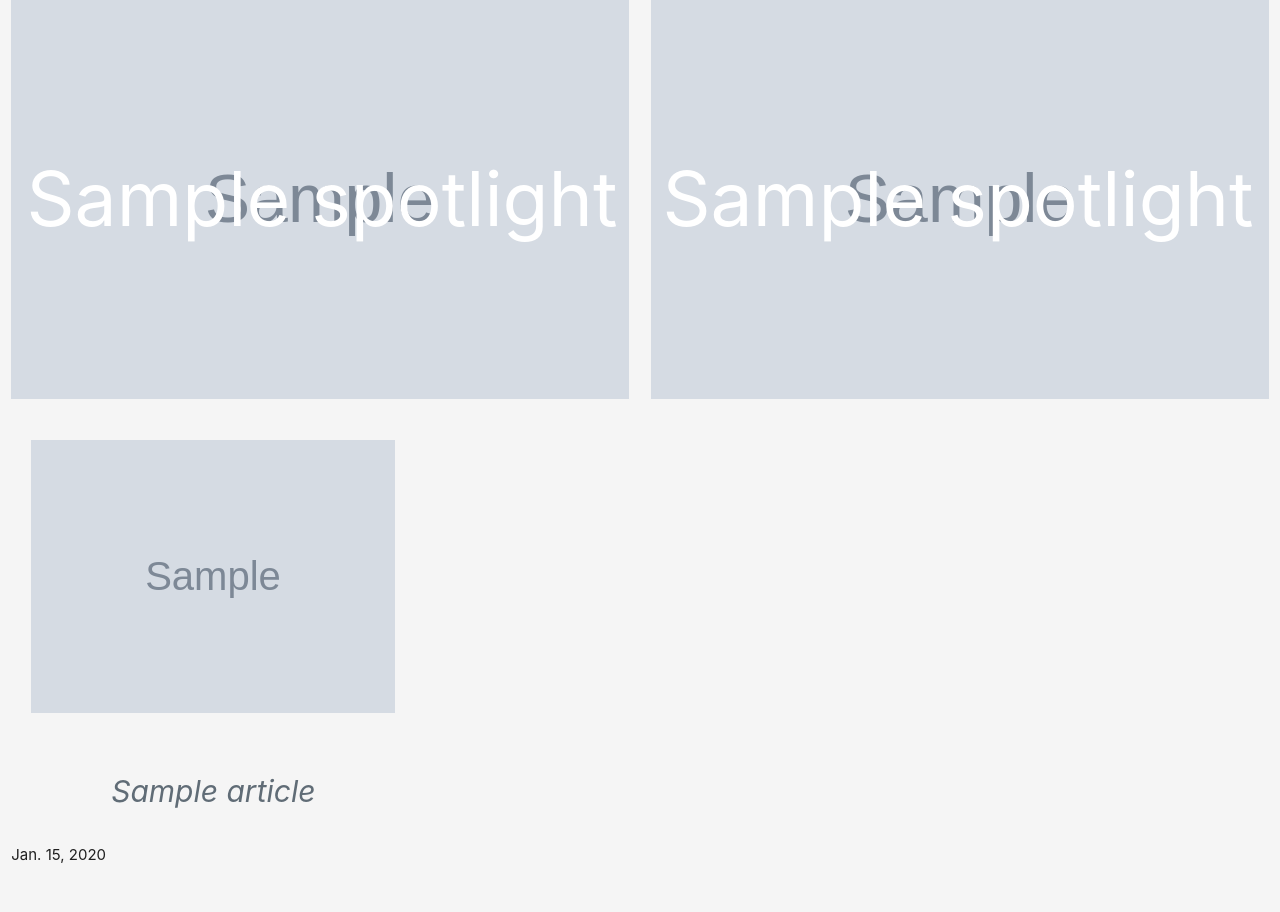
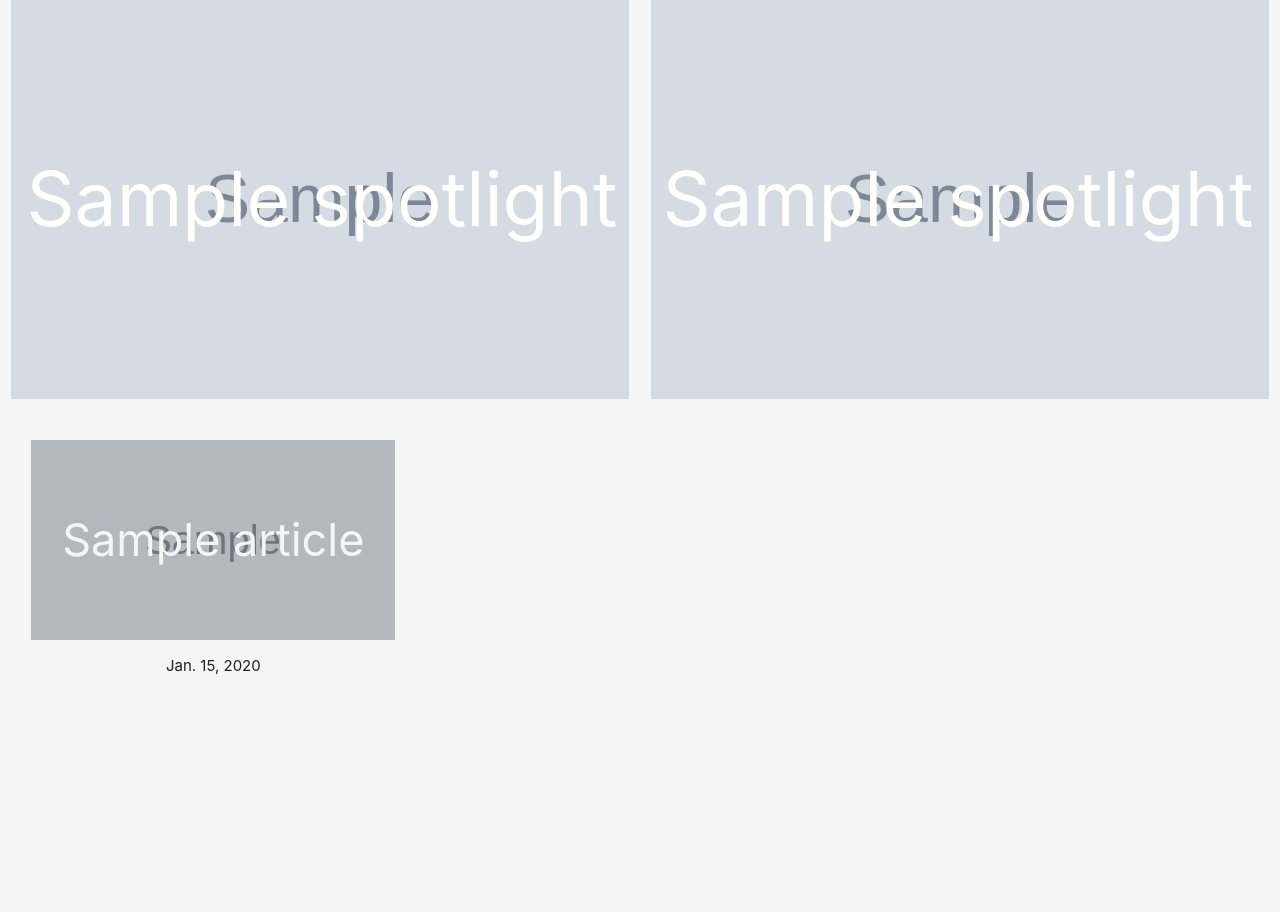
Before and after one commit to Jefwillems/FADREA, a Django app: page / in a window 1280 px wide. Shown: the part 181-1093 px from the top of the page. After the commit the page ends 855 px from the top, so only its background shows below. Run offline with Django 3.2, Linux system fonts and the light colour scheme; tables that the repository leaves empty hold one stand-in row (values such as "Sample post"); grey boxes marked "Sample" are stand-in pictures; some libraries are stand-ins or nearby versions.

Commit message:
restyled article list

```diff
--- a/main/static/main/css/article-list.css
+++ b/main/static/main/css/article-list.css
@@ -1,9 +1,38 @@
 .article-image {
-    padding: 5%;
+    padding: 5% 5% 0;
 }
 
-.article-image img {
+.img {
     max-width: 100%;
+    height: 200px;
+    background: no-repeat 50% 50%;
+    background-size: cover;
+
+}
+
+.img div {
+    background-color: rgba(44, 44, 44, 0.2);
+    margin: auto;
+    width: 100%;
+    display: flex;
+    flex-direction: column;
+    justify-content: center;
+    height: 100%;
+    transition: background-color 125ms linear;
+}
+
+.img div:hover {
+    background-color: transparent;
+}
+
+.created {
+    text-align: center;
+}
+
+.img div span {
+    text-align: center;
+    font-size: 3rem;
+    color: #f5f5f5;
 }
 
 .article-title {
--- a/main/static/main/css/index.css
+++ b/main/static/main/css/index.css
@@ -7,7 +7,7 @@
 
 }
 
-.spotlight-item .img {
+.spotlight-item .slimg {
     max-width: 100%;
     height: 400px;
     background: no-repeat 50% 50%;
--- a/main/templates/main/index.html
+++ b/main/templates/main/index.html
@@ -23,13 +23,13 @@
         {% with view.spotlight as s %}
             <div class="col s12 m8 l6 spotlight-item">
                 <a href="{{ s.left_url }}">
-                    <div class="img" style='background-image: url("{{ s.left_image }}")'>&nbsp;</div>
+                    <div class="slimg" style='background-image: url("{{ s.left_image }}")'>&nbsp;</div>
                     <span>{{ s.left_title }}</span>
                 </a>
             </div>
             <div class="col s12 m8 l6 spotlight-item">
                 <a href="{{ s.right_url }}">
-                    <div class="img" style='background-image: url("{{ s.right_image }}")'>&nbsp;</div>
+                    <div class="slimg" style='background-image: url("{{ s.right_image }}")'>&nbsp;</div>
                     <span>{{ s.right_title }}</span>
                 </a>
             </div>
@@ -42,15 +42,13 @@
                 <div class="col s12 m6 l4 article-container">
                     <div class="article-image">
                         <a href="{% url 'article-detail' article.slug %}">
-                            <img src="{{ article.image }}"
-                                 alt="{{ article.title }} thumbnail">
+                            <div class="img" style='background-image: url("{{ article.image }}")'>
+                                <div><span>{{ article.title }}</span></div>
+                            </div>
                         </a>
                     </div>
                     <div class="article-info">
-                        <p class="article-title"><a
-                                href="{% url 'article-detail' article.slug %}">{{ article.title }}</a>
-                        </p>
-                        <p>{{ article.created|date }}</p>
+                        <p class="created">{{ article.created|date }}</p>
                     </div>
                 </div>
             {% endfor %}
```
Also changed, not shown: main/templates/main/article_list.html (+4 -6 lines).
